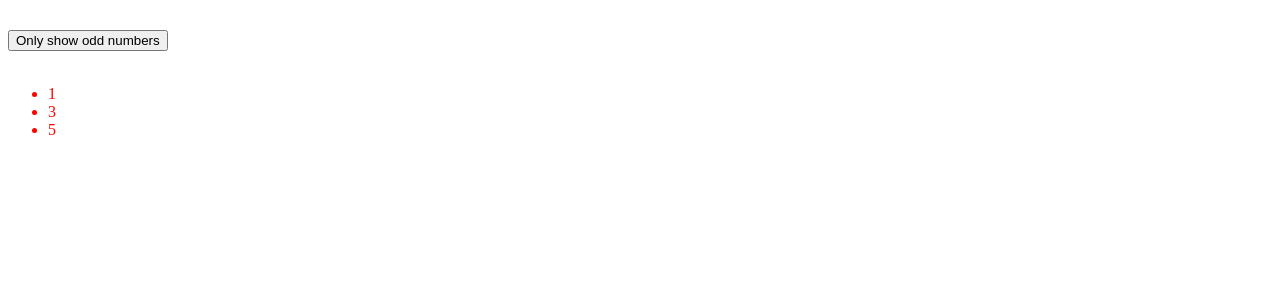
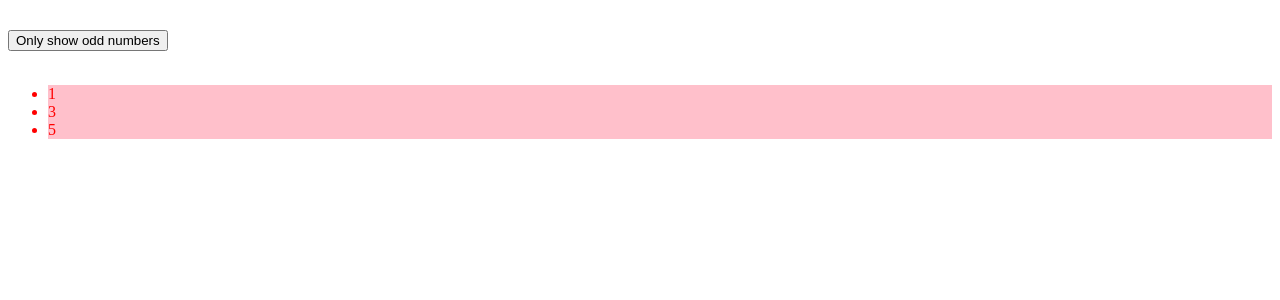
Before and after one commit to Donte2022/directives, an Angular app: page / in a window 1280 px wide. Both pictures are taken after a click on the button "Only show odd numbers". Shown: the top 300 px of the page. Built offline with nearby package versions, Linux system fonts and the light colour scheme.

Commit message:
Add styling and color

```diff
--- a/src/app/app.component.html
+++ b/src/app/app.component.html
@@ -12,7 +12,8 @@
           <li
           class="list-group-item"
           *ngFor="let odd of oddNumbers"
-           [ngClass]="{odd: odd % 2 !== 0}">
+           [ngClass]="{odd: odd % 2 !== 0}"
+           [ngStyle]="{backgroundColor: odd % 2 !== 0 ? 'pink' : 'transparent'}">
           {{ odd }}
       </li>
         </div>
@@ -20,7 +21,8 @@
           <li
           class="list-group-item"
           *ngFor="let even of evenNumbers"
-          [ngClass]="{odd: even % 2 !== 0}">
+          [ngClass]="{odd: even % 2 !== 0}"
+          [ngStyle]="{backgroundColor: even % 2 !== 0 ? 'pink' : 'transparent'}">
           {{ even }}
       </li>
         </div>
```
